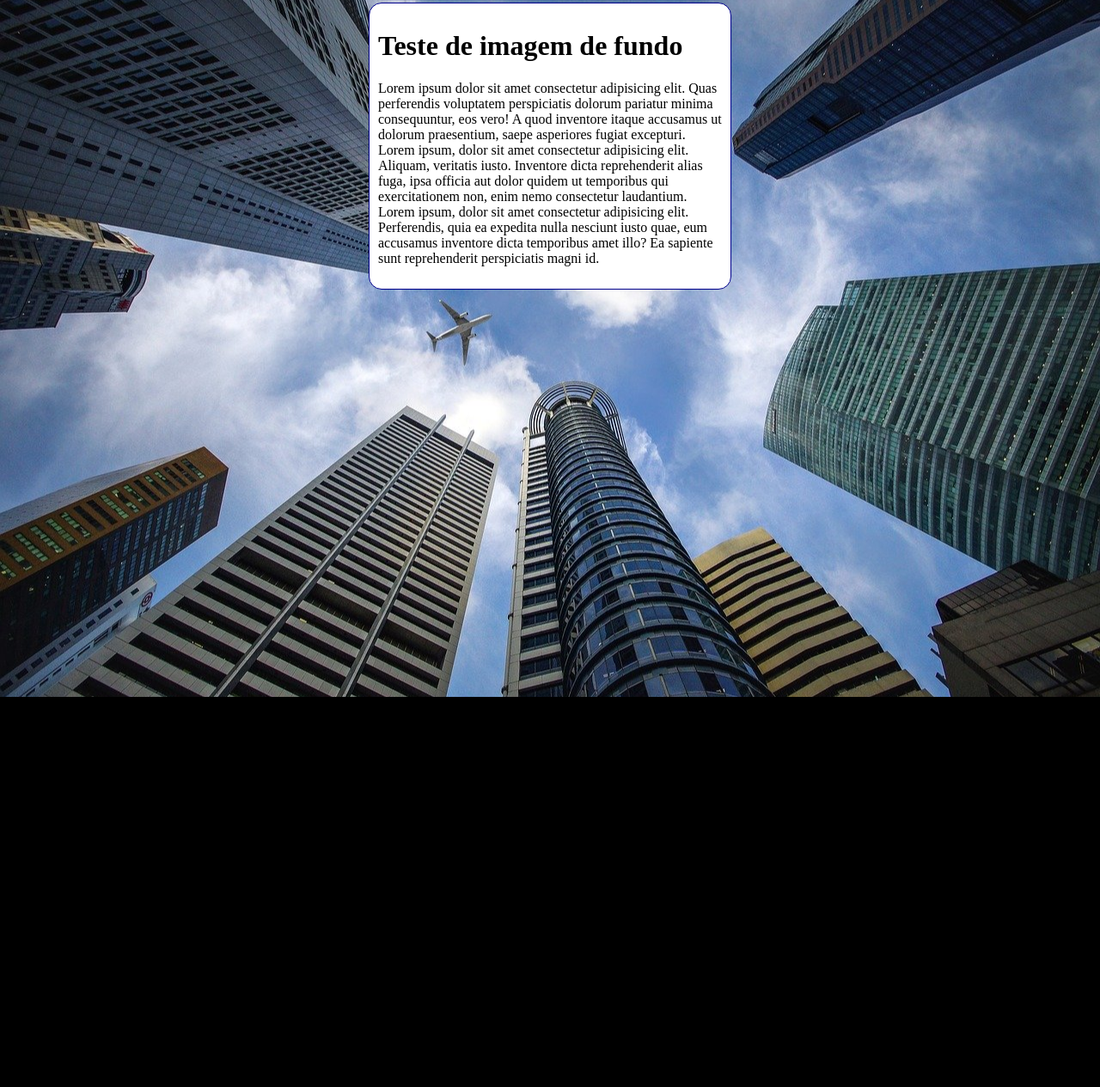
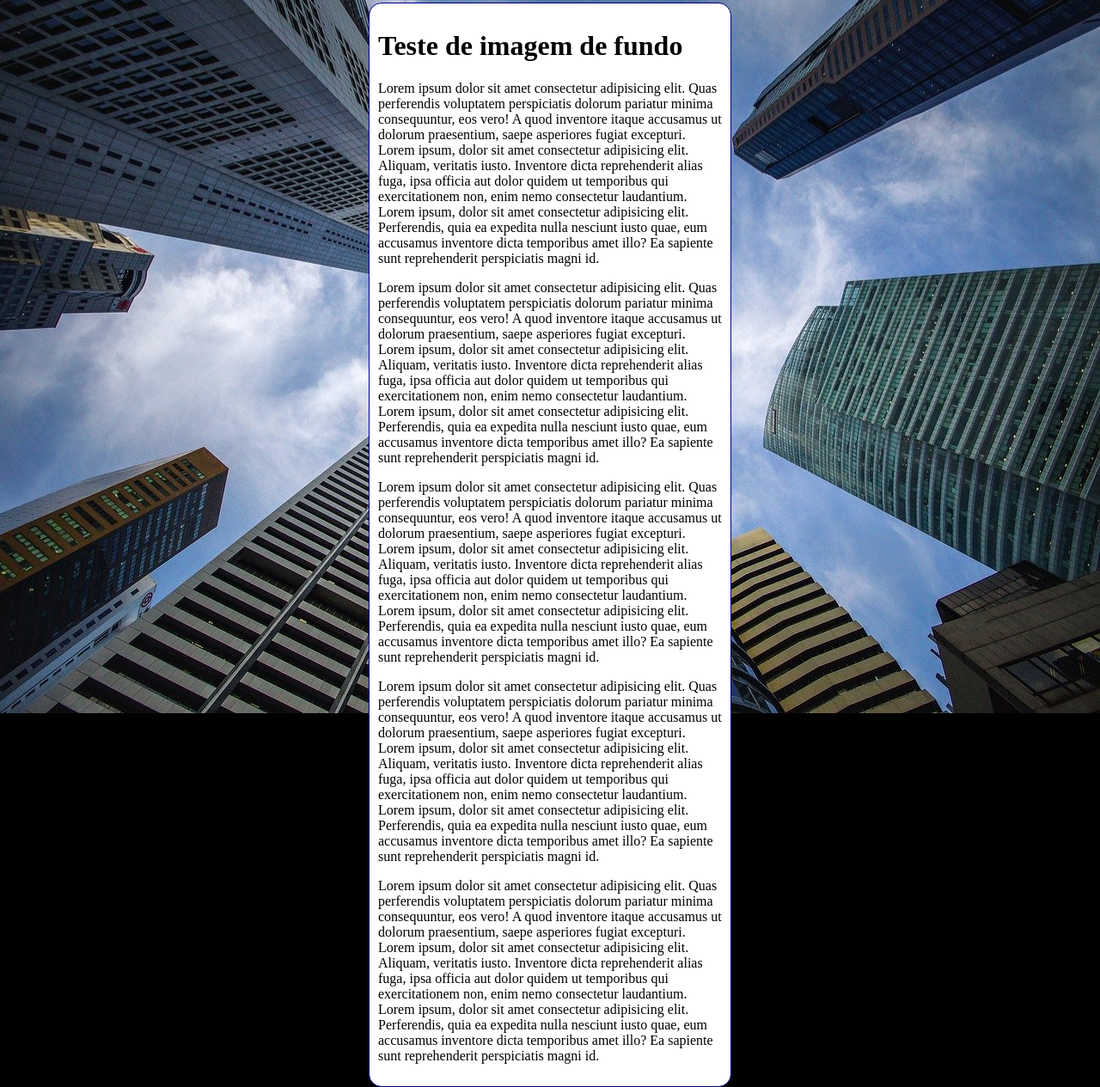
Before and after one commit to NatanJAlmeida22/html-css, a plain HTML site: page exercicios/módulo-3/ex022/fundo006.html in a window 1280 px wide. Shown: the part 5-1270 px from the top of the page at 86% size. Before the commit the page ends 816 px from the top, so only its background shows below. Drawn offline with Linux system fonts and the light colour scheme.

Commit message:
Update fundo006.html

```diff
--- a/exercicios/módulo-3/ex022/fundo006.html
+++ b/exercicios/módulo-3/ex022/fundo006.html
@@ -29,6 +29,10 @@
     <main>
         <h1>Teste de imagem de fundo</h1>
         <p>Lorem ipsum dolor sit amet consectetur adipisicing elit. Quas perferendis voluptatem perspiciatis dolorum pariatur minima consequuntur, eos vero! A quod inventore itaque accusamus ut dolorum praesentium, saepe asperiores fugiat excepturi. Lorem ipsum, dolor sit amet consectetur adipisicing elit. Aliquam, veritatis iusto. Inventore dicta reprehenderit alias fuga, ipsa officia aut dolor quidem ut temporibus qui exercitationem non, enim nemo consectetur laudantium. Lorem ipsum, dolor sit amet consectetur adipisicing elit. Perferendis, quia ea expedita nulla nesciunt iusto quae, eum accusamus inventore dicta temporibus amet illo? Ea sapiente sunt reprehenderit perspiciatis magni id.</p>
+        <p>Lorem ipsum dolor sit amet consectetur adipisicing elit. Quas perferendis voluptatem perspiciatis dolorum pariatur minima consequuntur, eos vero! A quod inventore itaque accusamus ut dolorum praesentium, saepe asperiores fugiat excepturi. Lorem ipsum, dolor sit amet consectetur adipisicing elit. Aliquam, veritatis iusto. Inventore dicta reprehenderit alias fuga, ipsa officia aut dolor quidem ut temporibus qui exercitationem non, enim nemo consectetur laudantium. Lorem ipsum, dolor sit amet consectetur adipisicing elit. Perferendis, quia ea expedita nulla nesciunt iusto quae, eum accusamus inventore dicta temporibus amet illo? Ea sapiente sunt reprehenderit perspiciatis magni id.</p>
+        <p>Lorem ipsum dolor sit amet consectetur adipisicing elit. Quas perferendis voluptatem perspiciatis dolorum pariatur minima consequuntur, eos vero! A quod inventore itaque accusamus ut dolorum praesentium, saepe asperiores fugiat excepturi. Lorem ipsum, dolor sit amet consectetur adipisicing elit. Aliquam, veritatis iusto. Inventore dicta reprehenderit alias fuga, ipsa officia aut dolor quidem ut temporibus qui exercitationem non, enim nemo consectetur laudantium. Lorem ipsum, dolor sit amet consectetur adipisicing elit. Perferendis, quia ea expedita nulla nesciunt iusto quae, eum accusamus inventore dicta temporibus amet illo? Ea sapiente sunt reprehenderit perspiciatis magni id.</p>
+        <p>Lorem ipsum dolor sit amet consectetur adipisicing elit. Quas perferendis voluptatem perspiciatis dolorum pariatur minima consequuntur, eos vero! A quod inventore itaque accusamus ut dolorum praesentium, saepe asperiores fugiat excepturi. Lorem ipsum, dolor sit amet consectetur adipisicing elit. Aliquam, veritatis iusto. Inventore dicta reprehenderit alias fuga, ipsa officia aut dolor quidem ut temporibus qui exercitationem non, enim nemo consectetur laudantium. Lorem ipsum, dolor sit amet consectetur adipisicing elit. Perferendis, quia ea expedita nulla nesciunt iusto quae, eum accusamus inventore dicta temporibus amet illo? Ea sapiente sunt reprehenderit perspiciatis magni id.</p>
+        <p>Lorem ipsum dolor sit amet consectetur adipisicing elit. Quas perferendis voluptatem perspiciatis dolorum pariatur minima consequuntur, eos vero! A quod inventore itaque accusamus ut dolorum praesentium, saepe asperiores fugiat excepturi. Lorem ipsum, dolor sit amet consectetur adipisicing elit. Aliquam, veritatis iusto. Inventore dicta reprehenderit alias fuga, ipsa officia aut dolor quidem ut temporibus qui exercitationem non, enim nemo consectetur laudantium. Lorem ipsum, dolor sit amet consectetur adipisicing elit. Perferendis, quia ea expedita nulla nesciunt iusto quae, eum accusamus inventore dicta temporibus amet illo? Ea sapiente sunt reprehenderit perspiciatis magni id.</p>
     </main>
 </body>
 </html>
```
